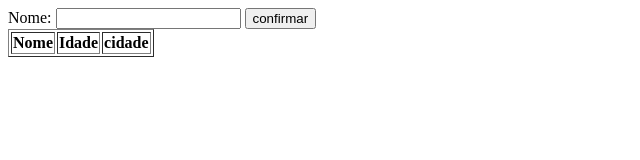
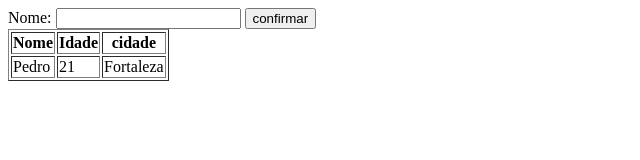
Before and after one commit to Pedro-Lucas-Almeida-Nogueira/praticar, a plain HTML site: page index.html in a window 1280 px wide. Shown: the whole page, without its empty margins (0-640 px from the left). Drawn offline with Linux system fonts and the light colour scheme.

Commit message:
primeira linha adcionada

```diff
--- a/index.html
+++ b/index.html
@@ -28,7 +28,11 @@
             </tr>
         </thead>
         <tbody>
-
+            <tr>
+                <td>Pedro</td>
+                <td>21</td>
+                <td>Fortaleza</td>
+            </tr>
         </tbody>
     </table>
 </body>
```
